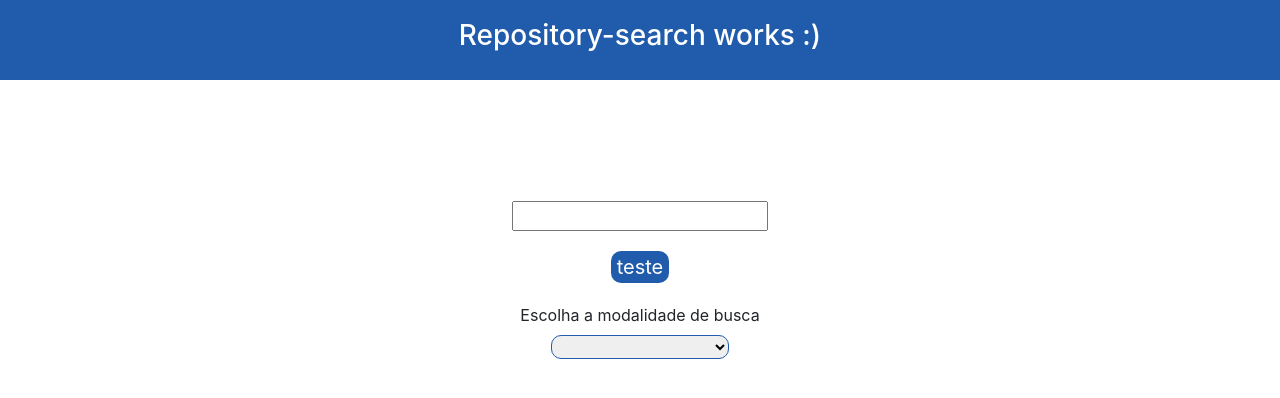
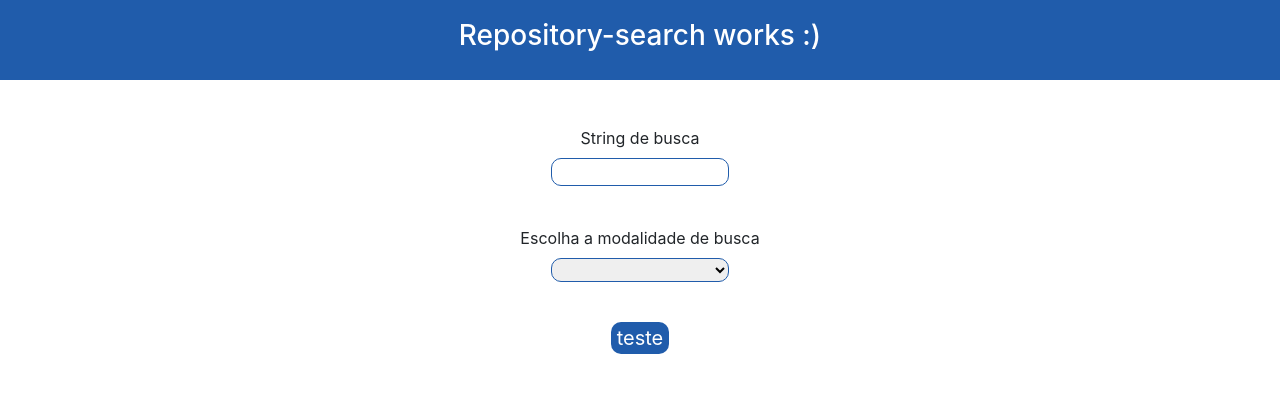
Before and after one commit to Gabriel-de-Carvalho/project-funcional, an Angular app: page / in a window 1280 px wide. Shown: the top 398 px of the page. Built offline with nearby package versions, Linux system fonts and the light colour scheme.

Commit message:
project structure

```diff
--- a/src/app/repository-search/repository-search.component.css
+++ b/src/app/repository-search/repository-search.component.css
@@ -22,7 +22,7 @@
   justify-content: center;
   text-align: center;
   flex-direction: column;
-  height: 50vh;
+  height: 40vh;
   padding: auto;
 }
 
@@ -42,3 +42,12 @@ button:hover {
 h3 {
   color: #fff;
 }
+
+.section {
+  margin: 20px;
+  width: 100%;
+  display: flex;
+  justify-content: center;
+  align-items: center;
+  flex-direction: column;
+}
--- a/src/app/repository-search/repository-search.component.html
+++ b/src/app/repository-search/repository-search.component.html
@@ -3,9 +3,11 @@
 </div>
 
 <div ngClass="container">
-  <input (keyup)="onKeyInput($event)" />
-  <button (click)="showJavaRepository()">teste</button>
-
+  <div class="section">
+    <label>String de busca</label>
+    <input class="select" (keyup)="onKeyInput($event)" />
+  </div>
+  <div class="section">
     <label>Escolha a modalidade de busca</label>
     <select [(ngModel)]="modality" class="select">
       <option default value="repositories">Repositorio</option>
@@ -18,3 +20,5 @@
       <option value="users">user</option>
     </select>
   </div>
+  <button (click)="showJavaRepository()">teste</button>
+</div>
```
Also changed, not shown: src/app/repository-search/repository-search.component.ts (line endings or trailing spaces). Lines whose indentation alone changed are shown as unchanged.
